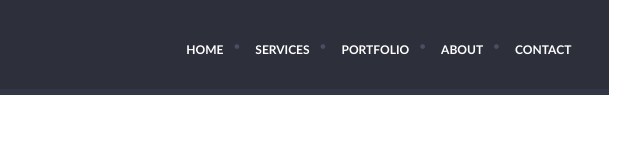
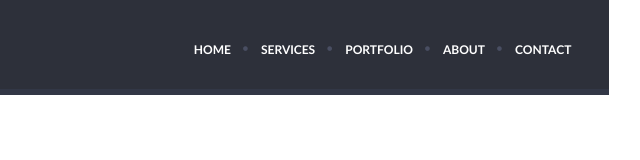
Before and after one commit to Kirillsp1982/singolo, a plain HTML site: page singolo1.html in a window 1280 px wide. Shown: the full height of the page, 541-1181 px from the left. Drawn offline with Linux system fonts and the light colour scheme.

Commit message:
fix: add some edits with text

```diff
--- a/singolo1.css
+++ b/singolo1.css
@@ -78,6 +78,7 @@ body {
   display: -ms-flex;
   display: -o-flex;
   display: flex;
+  position: relative;
 }
 
 .header__nav a {
@@ -86,12 +87,15 @@ body {
   font-size: 12px;
   font-weight: bold;
   margin-left: 15px;
+  padding-left: 15px;
 }
 
 .header__nav li:not(:last-child)::after {
+  position: absolute;
   content: "·";
   color: #494e62;
-  margin-left: 10px;
+  padding-left: 11px;
+  padding-top: 2px;
 }
 
 .header__nav a:hover {
```
